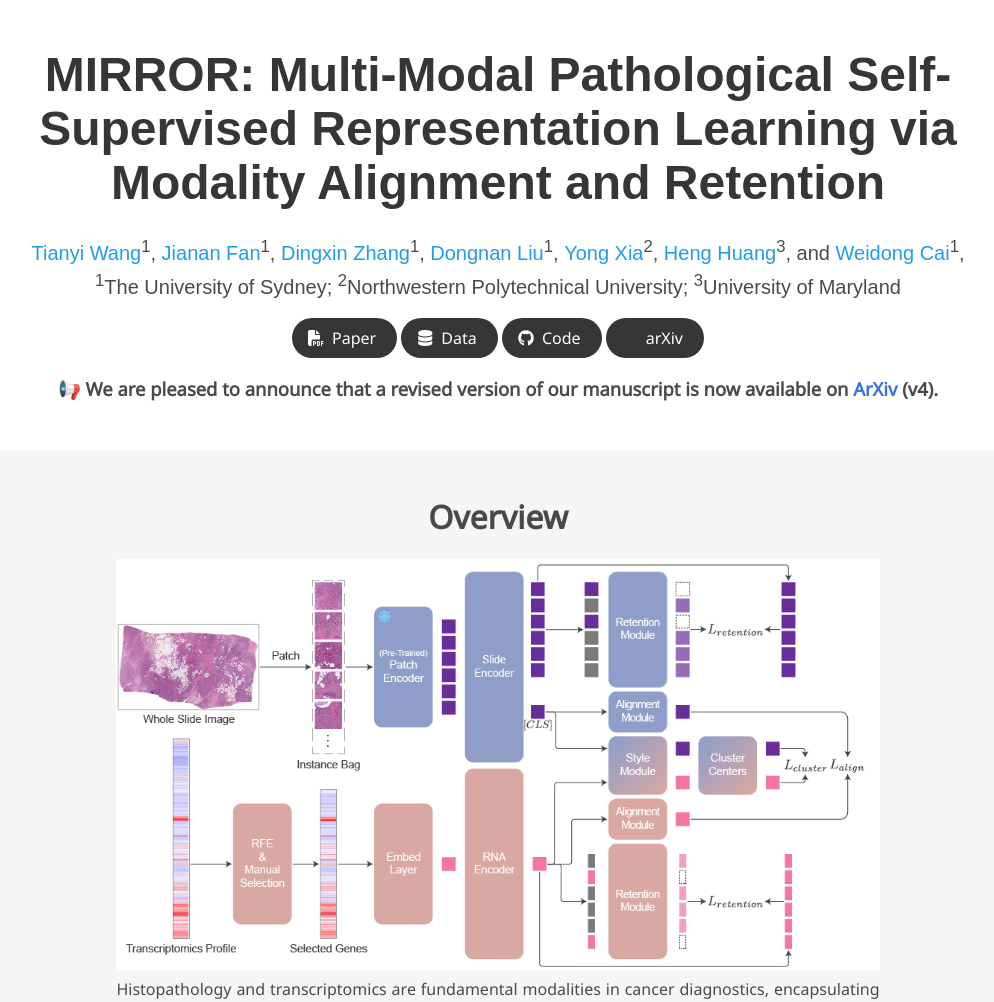
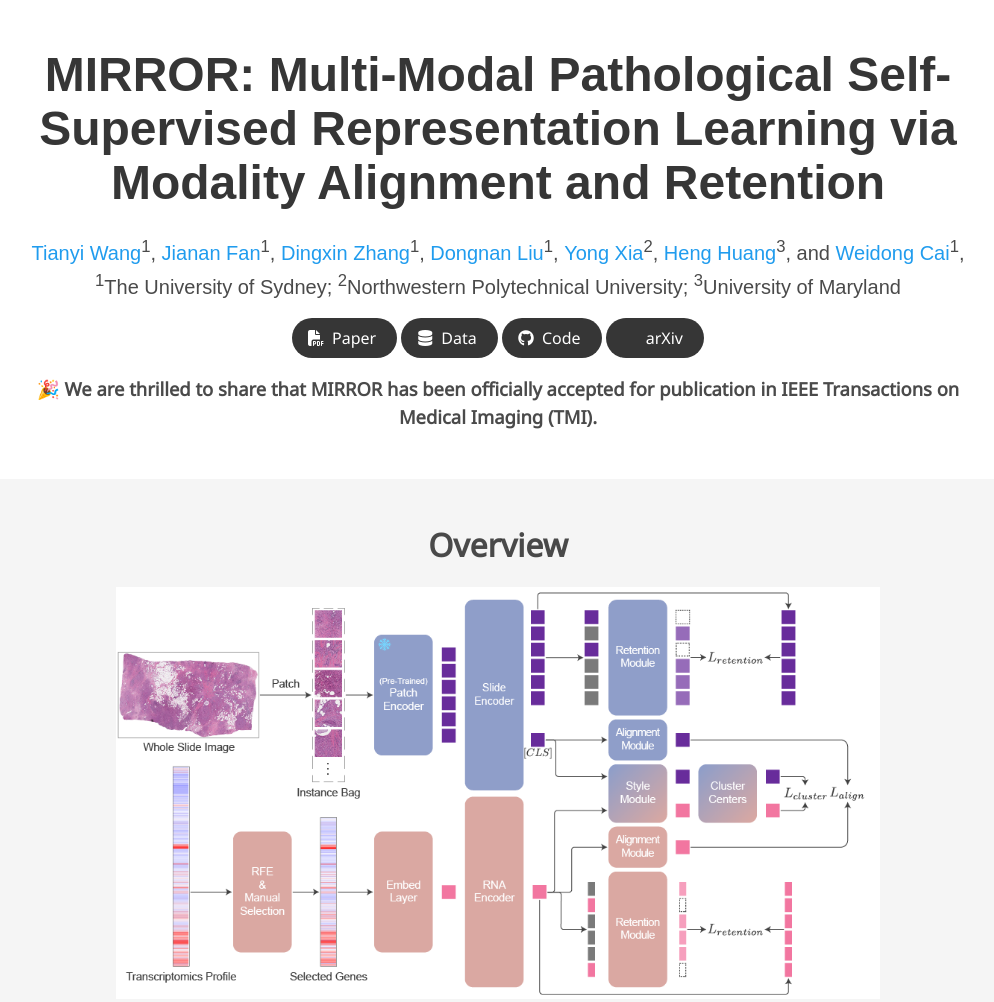
Before and after one commit to TianyiFranklinWang/MIRROR, a plain HTML site: page docs/index.html in a window 1280 px wide. Shown: the top 1002 px of the page, without its empty margins (142-1136 px from the left). Drawn offline with nearby package versions, Linux system fonts and the light colour scheme; some icons are missing; a web font is replaced by a local one.

Commit message:
Update index.html and README to announce acceptance of MIRROR in IEEE TMI

```diff
--- a/docs/index.html
+++ b/docs/index.html
@@ -139,8 +139,7 @@
                     </div>
                     <p align="center">
                       <span style="font-size: 1.15em; font-weight: 600;">
-                        📢 We are pleased to announce that a revised version of our manuscript is now available on
-                        <a href="https://arxiv.org/abs/2503.00374">ArXiv</a> <b>(v4)</b>.
+                        🎉 We are thrilled to share that <b>MIRROR</b> has been officially <b>accepted for publication in IEEE Transactions on Medical Imaging (TMI)</b>.
                       </span>
                     </p>
                 </div>
```
Also changed, not shown: 1 other file.
